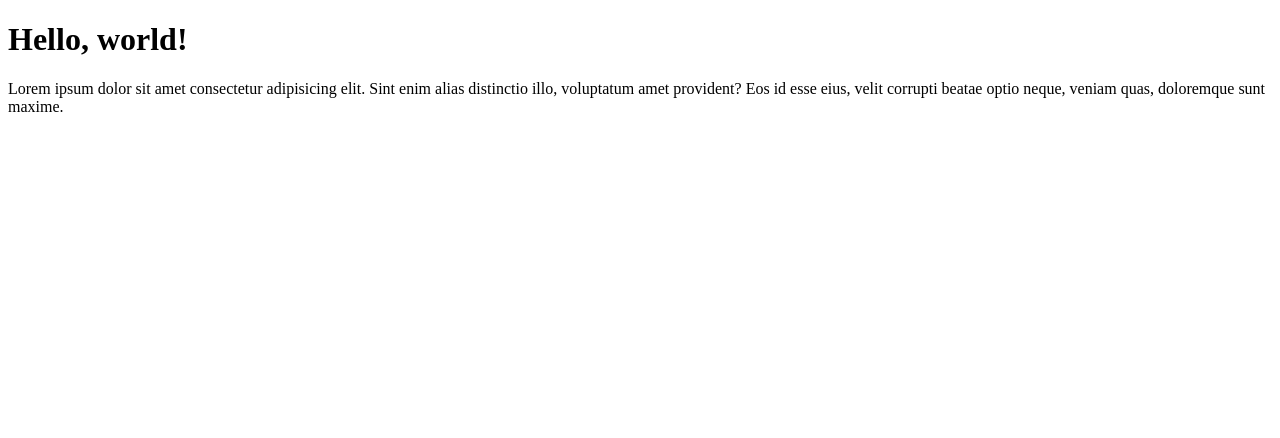
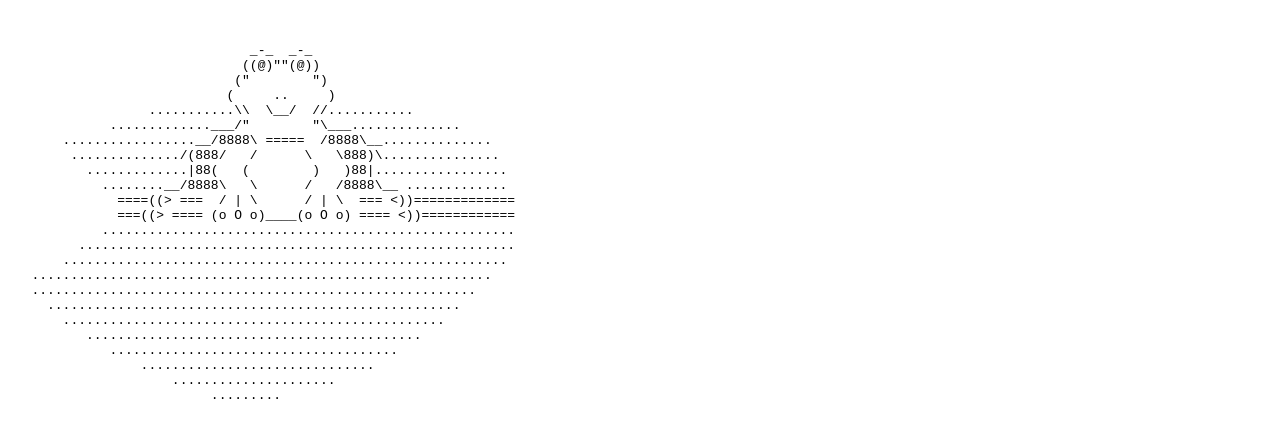
Before and after one commit to kiarrawatson/MDes-Fall24-CP1, a plain HTML site: page first site/index.html in a window 1280 px wide. Drawn offline with Linux system fonts and the light colour scheme.

Commit message:
Added first froggy
Frog version 1

```diff
--- a/first site/index.html
+++ b/first site/index.html
@@ -6,7 +6,33 @@
     <title>Document</title>
 </head>
 <body>
-    <h1>Hello, world!</h1>
-    <p>Lorem ipsum dolor sit amet consectetur adipisicing elit. Sint enim alias distinctio illo, voluptatum amet provident? Eos id esse eius, velit corrupti beatae optio neque, veniam quas, doloremque sunt maxime.</p>
+    <pre>
+
+
+                               _-_  _-_
+                              ((@)""(@))
+                             ("        ")
+                            (     ..     )
+                  ...........\\  \__/  //...........
+             .............___/"        "\___..............
+       .................__/8888\ =====  /8888\__..............
+        ............../(888/   /      \   \888)\...............
+          .............|88(   (        )   )88|.................
+            ........__/8888\   \      /   /8888\__ .............
+              ====((> ===  / | \      / | \  === <))=============
+              ===((> ==== (o O o)____(o O o) ==== <))============
+            .....................................................
+         ........................................................
+       .........................................................
+   ...........................................................
+   .........................................................
+     .....................................................
+       .................................................
+          ...........................................
+             .....................................
+                 ..............................
+                     .....................
+                          .........
+    </pre>
 </body>
 </html>
```
Also changed, not shown: 1 other file.
